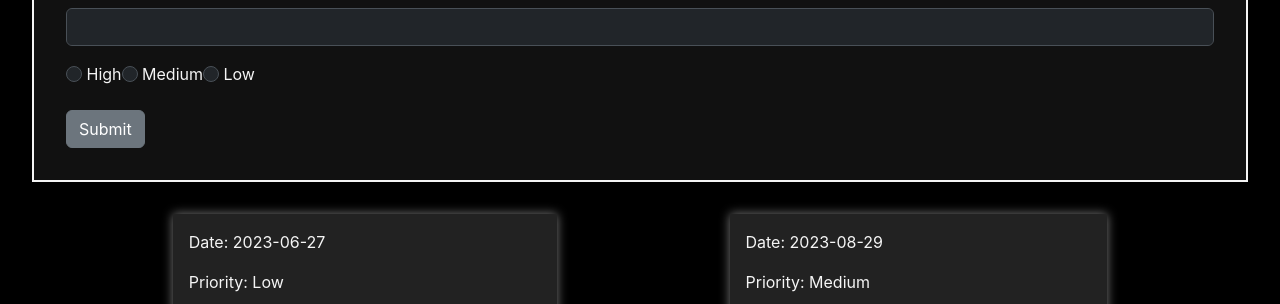
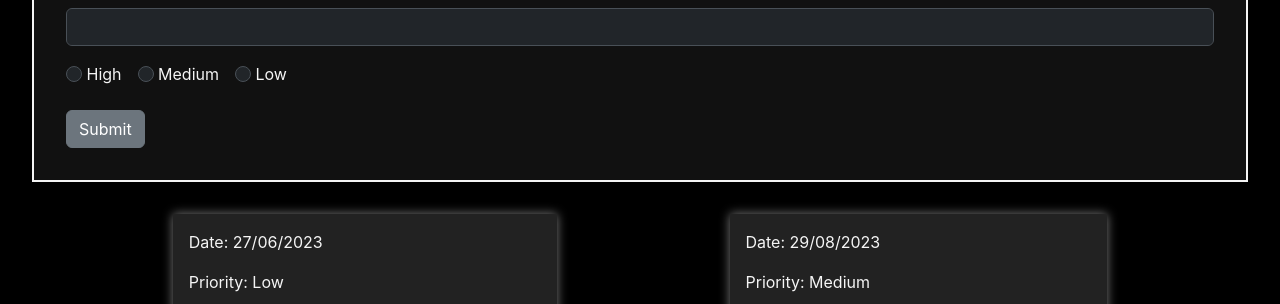
Before and after one commit to zsolt-nagy/browser-parking-lot, a React (Create React App) app: page / in a window 1280 px wide. Shown: the part 342-646 px from the top of the page. Built offline with nearby package versions, Linux system fonts and the light colour scheme.

Commit message:
styling the radio buttons and date format

```diff
--- a/src/App.js
+++ b/src/App.js
@@ -9,14 +9,14 @@ function App() {
     let [parkingLotItems, setParkingLotItems] = useState([
         {
             id: nanoid(),
-            date: "2023-06-27",
+            date: "27/06/2023",
             priority: "Low",
             link: "https://google.com/",
             description: "This is where you can find the ultimate source of truth.",
         },
         {
             id: nanoid(),
-            date: "2023-08-29",
+            date: "29/08/2023",
             priority: "Medium",
             link: "https://react.dev/",
             description: "React documentation and tutorial",
--- a/src/Components/ParkingLotForm/ParkingLotForm.jsx
+++ b/src/Components/ParkingLotForm/ParkingLotForm.jsx
@@ -47,7 +47,7 @@ export default function ParkingLotForm() {
           id="prio-high"
         />
         {' '}
-        <Label for="prio-high">
+        <Label for="prio-high" className="me-3">
           High
         </Label>
         <Input
@@ -57,7 +57,7 @@ export default function ParkingLotForm() {
           id="prio-medium"
         />
         {' '}
-        <Label for="prio-medium">
+        <Label for="prio-medium" className="me-3">
           Medium
         </Label>
         <Input
@@ -67,7 +67,7 @@ export default function ParkingLotForm() {
           id="prio-low"
         />
         {' '}
-        <Label for="prio-low">
+        <Label for="prio-low" className="me-3">
           Low
         </Label>
       </FormGroup>
```
